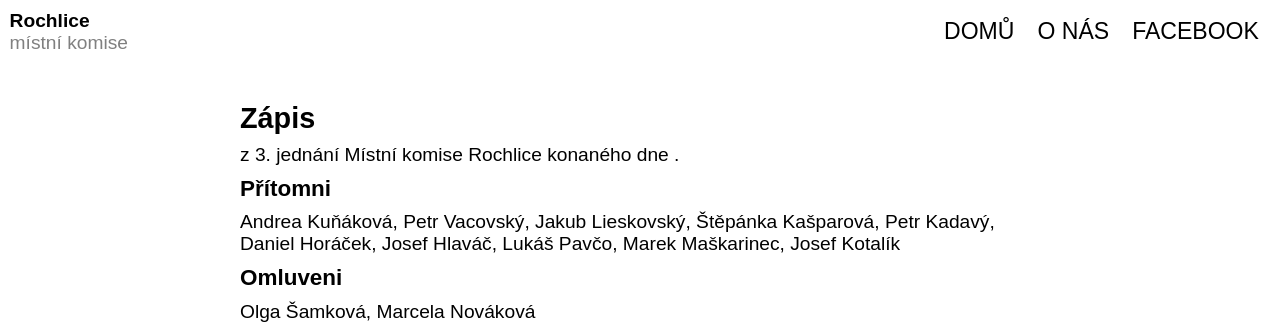
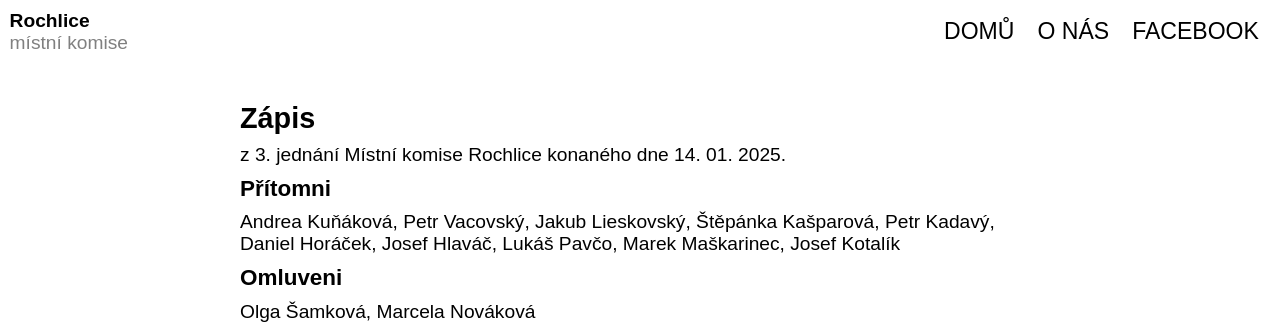
Before and after one commit to mkrochlice/mkrochlice.github.io, a Jekyll site: the page built from zapisy/_posts/2025-01-14-3.md, in a window 1280 px wide and 900 px high. Shown: the top 334 px of the window. Built offline with Jekyll 4.4.1, drawn with Linux system fonts in a browser that asks for light colours; some web fonts are replaced.

Commit message:
Update Zápisy ze schůzí “2025-01-14-3”

```diff
--- a/zapisy/_posts/2025-01-14-3.md
+++ b/zapisy/_posts/2025-01-14-3.md
@@ -1,6 +1,7 @@
 ---
 layout: zapis
 number: 3
+meetingDate: 2025-01-14T17:00:00.000Z
 present: Andrea Kuňáková, Petr Vacovský, Jakub Lieskovský, Štěpánka Kašparová,
   Petr Kadavý, Daniel Horáček, Josef Hlaváč, Lukáš Pavčo, Marek Maškarinec,
   Josef Kotalík
```
